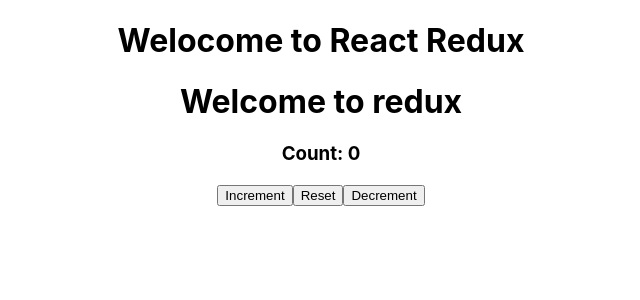
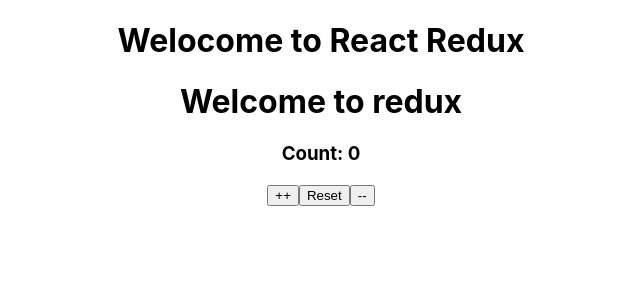
Before and after one commit to Parvez-Rahman100/counter-app-redux, a React (Create React App) app: page / in a window 1280 px wide. Shown: the top 300 px of the page, without its empty margins (319-959 px from the left). Built offline with nearby package versions, Linux system fonts and the light colour scheme.

Commit message:
dispatch done

```diff
--- a/src/Components/Counter/Counter.js
+++ b/src/Components/Counter/Counter.js
@@ -1,25 +1,28 @@
 import React from 'react';
-import { useSelector } from 'react-redux';
+import { useDispatch, useSelector } from 'react-redux';
+import { decrementCounter, incrementCounter, resetCounter } from '../CounterActions/CounterActions';
 
 const Counter = () => {
     const count = useSelector(state => state.count)
+    const dispatch = useDispatch()
     const handleIncrement = () =>{
-
+        dispatch(incrementCounter())
     }
     const handleReset = () =>{
+        dispatch(resetCounter())
 
     }
     const handleDecrement = () =>{
-
+        dispatch(decrementCounter())
     }
 
     return (
         <div>
             <h1>Welcome to redux</h1>
-            <h3>Count: 0</h3>
-            <button onClick={handleIncrement}>Increment</button>
+            <h3>Count: {count}</h3>
+            <button onClick={handleIncrement}>++</button>
             <button onClick={handleReset}>Reset</button>
-            <button onClick={handleDecrement}>Decrement</button>
+            <button onClick={handleDecrement}>--</button>
         </div>
     );
 };
```
